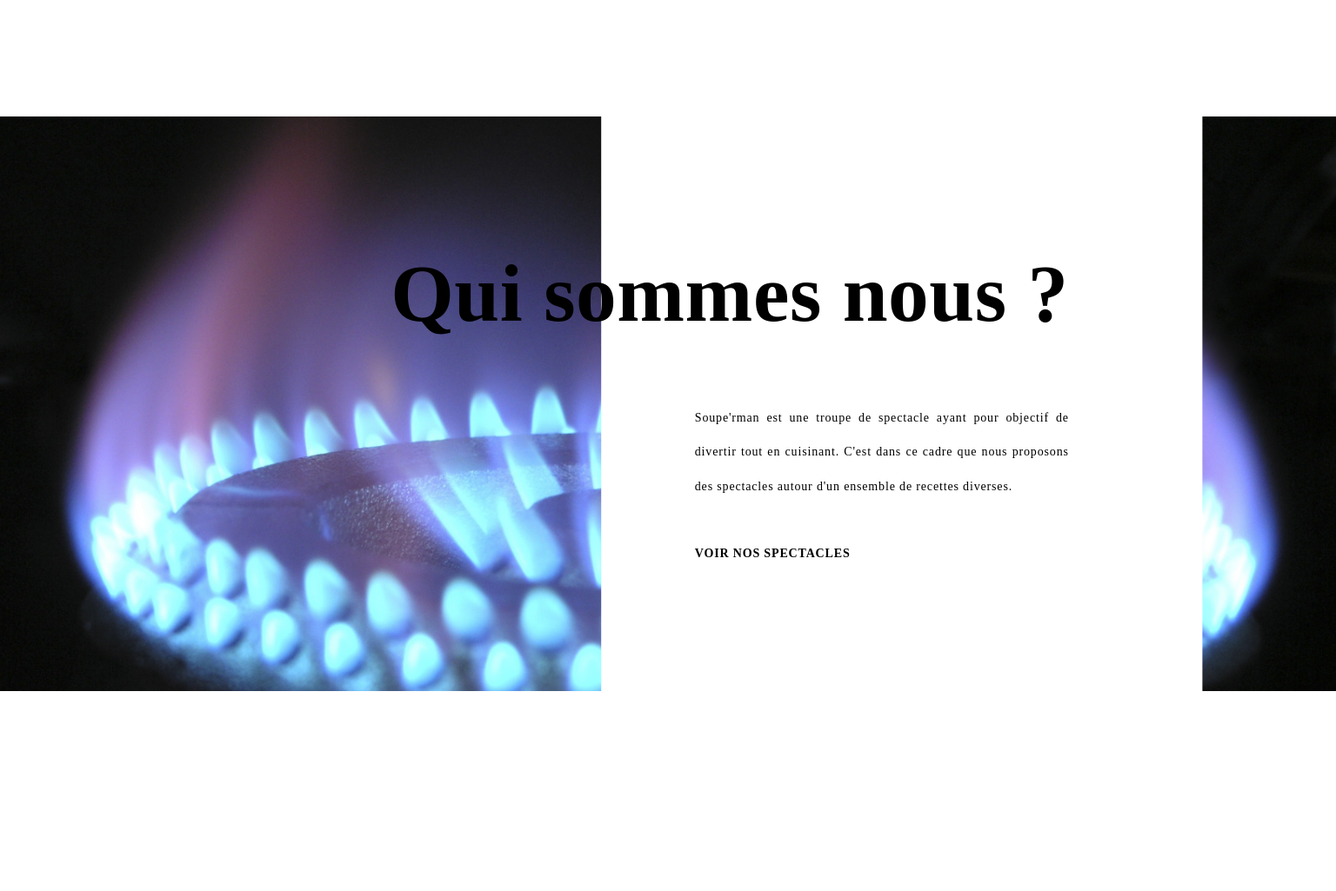
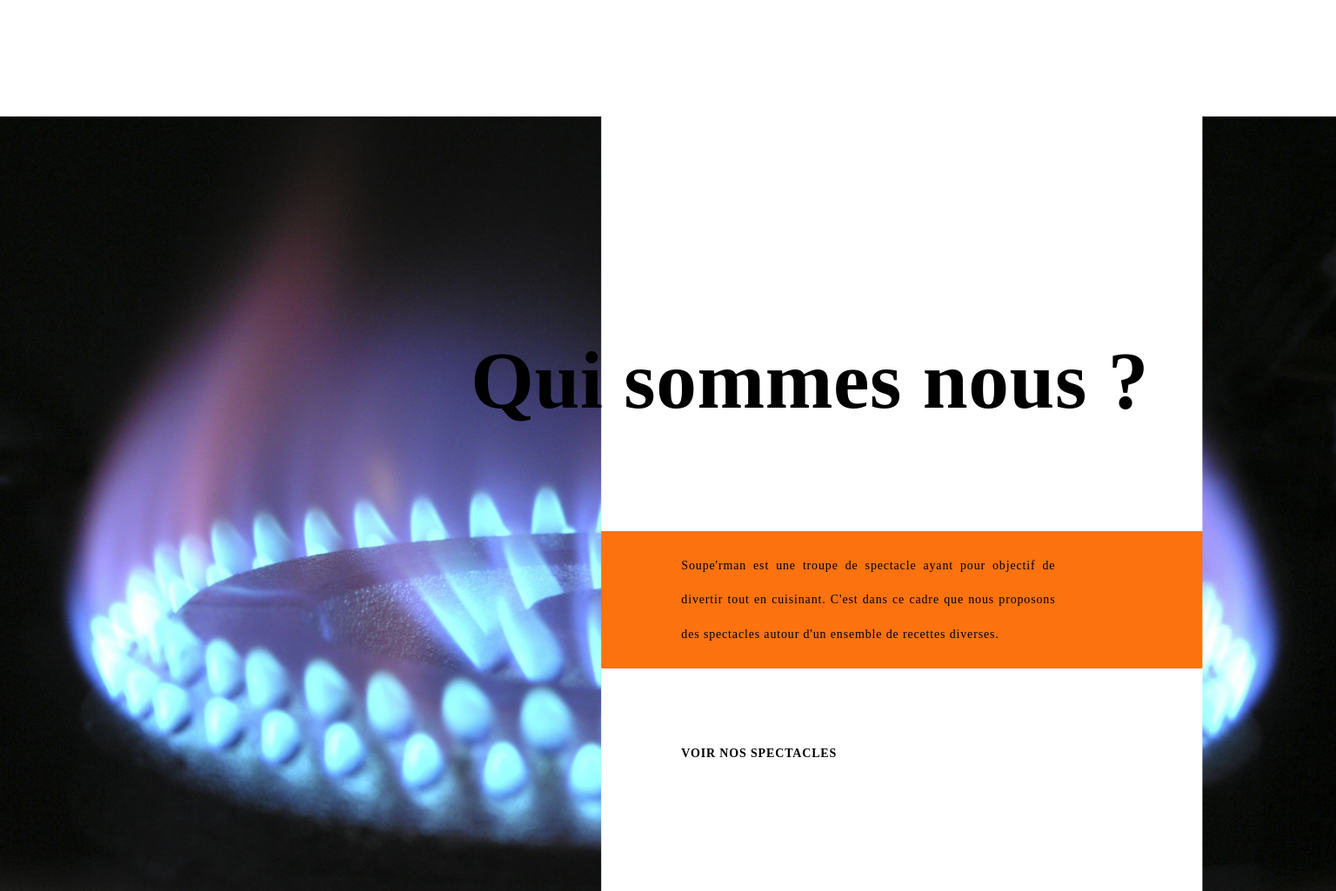
Before and after one commit to botflux/souperman, a website built with webpack: page src/templates/index.html in a window 1536 px wide. Shown: the part 780-1805 px from the top of the page at 87% size. Before the commit the page ends 1741 px from the top, so only its background shows below. Built offline with nearby package versions, Linux system fonts and the light colour scheme.

Commit message:
fix: layout 1 margins and orange background

```diff
--- a/src/styles/index.scss
+++ b/src/styles/index.scss
@@ -128,6 +128,7 @@ body {
             position: static;
             width: auto;
             padding: 0;
+            margin-bottom: 150px;
         }
 
         &-img {
@@ -145,6 +146,7 @@ body {
             text-align: justify;
             width: 60%;
             margin-left: auto;
+            margin-bottom: 70px;
         }
 
         &-content {
@@ -254,4 +256,43 @@ body {
             width: calc(70% - var(--page-padding-x));
         }
     }
+
+    .layout-1 {
+        &-text {
+            margin-left: 0;
+            padding-left: 30%;
+            padding-right: 20%;
+            padding-top: 20px;
+            padding-bottom: 20px;
+
+            margin-bottom: 90px;
+
+            position: relative;
+
+            &::before {
+                content: " ";
+                position: absolute;
+                right: 0;
+                left: 0;
+                background: var(--primary-color);
+                bottom: 0;
+                top: 0;
+                z-index: -5;
+            }
+        }
+
+        &-title {
+            padding-right: 20%;
+            margin-bottom: 120px;
+            margin-top: 200px;
+        }
+
+        &-content {
+            padding-right: 0;
+        }
+
+        &-button {
+            margin-left: 30%;
+        }
+    }
 }
```
